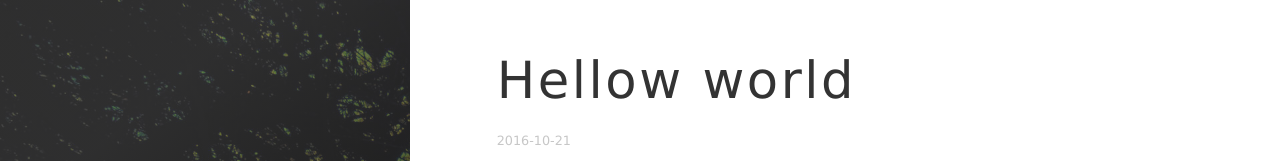
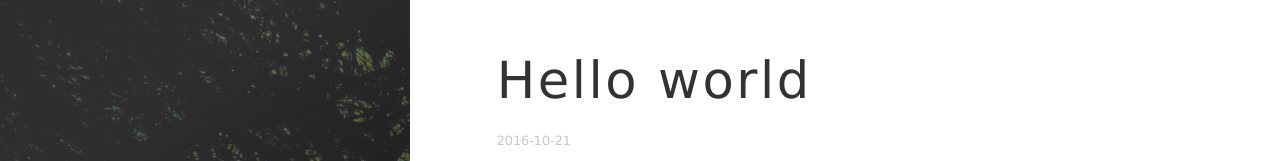
Before and after one commit to lhylovers/lhylovers.github.io, a plain HTML site: page 2016/10/21/Hellow-world/index.html in a window 1280 px wide. Shown: the top 161 px of the page. Drawn offline with nearby package versions, Linux system fonts and the light colour scheme; some packages are replaced by stand-ins of ours.

Commit message:
Site updated: 2016-10-21 16:37:12

```diff
--- a/2016/10/21/Hellow-world/index.html
+++ b/2016/10/21/Hellow-world/index.html
@@ -7,7 +7,7 @@
 
 
     <title>
-      Hellow world | 小小的手心
+      Hello world | 小小的手心
     </title>
 
     <meta name="viewport" content="width=device-width, initial-scale=1, maximum-scale=1, user-scalable=no">
@@ -18,13 +18,13 @@
 
     <meta name="description" content="不知道怎么着，就开始入了这个坑了2333。虽然还没有学会什么比较高大上的技巧，但是基本的东西还是马马虎虎能用了呢！对于一个什么都不会的宅（菜）男（鸡）来说，这已经非常不容易了（并没有妄自菲薄的意思）。以后可能等资金和时间充裕的以后，再去考虑找个服务器去挂个动态博客吧，那个技术性太强==、（好像是因为我太菜了）嘛嘛，总是有机去捣鼓这些东西的吧!此blog的成功建立，首先要感谢亲爱的荇哥哥QAQ戳她,">
 <meta property="og:type" content="article">
-<meta property="og:title" content="Hellow world | 小小的手心">
+<meta property="og:title" content="Hello world | 小小的手心">
 <meta property="og:url" content="http://yoursite.com/2016/10/21/Hellow-world/index.html">
 <meta property="og:site_name" content="小小的手心">
 <meta property="og:description" content="不知道怎么着，就开始入了这个坑了2333。虽然还没有学会什么比较高大上的技巧，但是基本的东西还是马马虎虎能用了呢！对于一个什么都不会的宅（菜）男（鸡）来说，这已经非常不容易了（并没有妄自菲薄的意思）。以后可能等资金和时间充裕的以后，再去考虑找个服务器去挂个动态博客吧，那个技术性太强==、（好像是因为我太菜了）嘛嘛，总是有机去捣鼓这些东西的吧!此blog的成功建立，首先要感谢亲爱的荇哥哥QAQ戳她,">
-<meta property="og:updated_time" content="2016-10-21T03:48:54.051Z">
+<meta property="og:updated_time" content="2016-10-21T08:36:47.978Z">
 <meta name="twitter:card" content="summary">
-<meta name="twitter:title" content="Hellow world | 小小的手心">
+<meta name="twitter:title" content="Hello world | 小小的手心">
 <meta name="twitter:description" content="不知道怎么着，就开始入了这个坑了2333。虽然还没有学会什么比较高大上的技巧，但是基本的东西还是马马虎虎能用了呢！对于一个什么都不会的宅（菜）男（鸡）来说，这已经非常不容易了（并没有妄自菲薄的意思）。以后可能等资金和时间充裕的以后，再去考虑找个服务器去挂个动态博客吧，那个技术性太强==、（好像是因为我太菜了）嘛嘛，总是有机去捣鼓这些东西的吧!此blog的成功建立，首先要感谢亲爱的荇哥哥QAQ戳她,">
 
 
@@ -154,7 +154,7 @@ classes that you can use:
 
   <header class="post-header">
 
-    <h1 class="post-title">Hellow world</h1>
+    <h1 class="post-title">Hello world</h1>
 
 
 
@@ -175,7 +175,7 @@ classes that you can use:
   </header>
 
   <section id="post-content" class="article-content post">
-    <p>不知道怎么着，就开始入了这个坑了2333。<br>虽然还没有学会什么比较高大上的技巧，但是基本的东西还是马马虎虎能用了呢！对于一个什么都不会的宅（菜）男（鸡）来说，这已经非常不容易了（并没有妄自菲薄的意思）。<br>以后可能等资金和时间充裕的以后，再去考虑找个服务器去挂个动态博客吧，那个技术性太强==、（好像是因为我太菜了）嘛嘛，总是有机去捣鼓这些东西的吧!<br>此blog的成功建立，首先要感谢亲爱的荇哥哥QAQ<a href="http://nanf.me/" target="_blank" rel="external">戳她</a>,谢谢大佬手把手教我如何使用一些最基本的东西。对dalao们而言可能是是最基础的东西，但是对一个新手来说却让我不胜感激。<br>由此，引发了我对技术的一些思考。诚然，在这样一所技术氛围很强的学校，大家讨论一些专业方向的技术是十分有利于促进互相的进步的。然而，不是每个人都有相对应的技术基础，更多以的，是一些有心学习，然而却在入门时被一些高端的东西吓得望而却步，踌躇不前，最后后悔的人们。<br>所有的科学技术，最根本的目的便是使人们的生活更加方便，而技术的入门，理应将让每个人都能听懂作为出发点和落脚点。伟大的乔教主设计所有科技产品的理念不也是让每个人都能够方便使用吗？由此观之，我们也应当让每个原因学习技术的人不会因为入门时的困哪被吓到，应该让不愿意学习技术却对某些功能有需求的人可以找到让他们无脑使用的东西。<br>这让我想到了现在被广泛使用的美图秀秀和snapeed之间的关系。不可否认，snapseed的功能比美图秀秀高到不知道哪里去了（蛤？）。然而，事实上，我们大多数人还是在用美图秀秀。当技术的实现结果差不多，甚至略差的时候，更低的学习成本可以吸引更多的人来使用，也会取得更好的口碑。而snapseed只能成为较少数人使用的东西了（其实也挺痛心的呢）。<br>不过每个事物存在都有自己存在的理由。但对于现在的这个告诉社会，明显较低的学习成本可以带来更大但是收益，因此，让我们多学习一些“无用的知识”，然后去将其教授给那些想要学习的人，同时，野为那些不想学习的人开发学习成本更低的工具吧！<br>之所以一切的开端为“HELLOW WORLD!”，我想也许是当每个人在经历了苦痛，最终完成自己的作品时，看到朝阳从地平线上升起，想到自己为这个世界作出的贡献，内心由衷的一种喜悦吧——<br>  “世界，你好”</p>
+    <p>不知道怎么着，就开始入了这个坑了2333。<br>虽然还没有学会什么比较高大上的技巧，但是基本的东西还是马马虎虎能用了呢！对于一个什么都不会的宅（菜）男（鸡）来说，这已经非常不容易了（并没有妄自菲薄的意思）。<br>以后可能等资金和时间充裕的以后，再去考虑找个服务器去挂个动态博客吧，那个技术性太强==、（好像是因为我太菜了）嘛嘛，总是有机去捣鼓这些东西的吧!<br>此blog的成功建立，首先要感谢亲爱的荇哥哥QAQ<a href="http://nanf.me/" target="_blank" rel="external">戳她</a>,谢谢大佬手把手教我如何使用一些最基本的东西。对dalao们而言可能是是最基础的东西，但是对一个新手来说却让我不胜感激。<br>由此，引发了我对技术的一些思考。诚然，在这样一所技术氛围很强的学校，大家讨论一些专业方向的技术是十分有利于促进互相的进步的。然而，不是每个人都有相对应的技术基础，更多以的，是一些有心学习，然而却在入门时被一些高端的东西吓得望而却步，踌躇不前，最后后悔的人们。<br>所有的科学技术，最根本的目的便是使人们的生活更加方便，而技术的入门，理应将让每个人都能听懂作为出发点和落脚点。伟大的乔教主设计所有科技产品的理念不也是让每个人都能够方便使用吗？由此观之，我们也应当让每个原因学习技术的人不会因为入门时的困哪被吓到，应该让不愿意学习技术却对某些功能有需求的人可以找到让他们无脑使用的东西。<br>这让我想到了现在被广泛使用的美图秀秀和snapeed之间的关系。不可否认，snapseed的功能比美图秀秀高到不知道哪里去了（蛤？）。然而，事实上，我们大多数人还是在用美图秀秀。当技术的实现结果差不多，甚至略差的时候，更低的学习成本可以吸引更多的人来使用，也会取得更好的口碑。而snapseed只能成为较少数人使用的东西了（其实也挺痛心的呢）。<br>不过每个事物存在都有自己存在的理由。但对于现在的这个告诉社会，明显较低的学习成本可以带来更大但是收益，因此，让我们多学习一些“无用的知识”，然后去将其教授给那些想要学习的人，同时，野为那些不想学习的人开发学习成本更低的工具吧！<br>之所以一切的开端为“HELLO WORLD!”，我想也许是当每个人在经历了苦痛，最终完成自己的作品时，看到朝阳从地平线上升起，想到自己为这个世界作出的贡献，内心由衷的一种喜悦吧——<br>  “世界，你好”</p>
 
   </section>
 
```
Also changed, not shown: archives/2016/10/index.html (+1 -1 lines), archives/2016/index.html (+1 -1 lines), archives/index.html (+1 -1 lines), index.html (+1 -1 lines).
